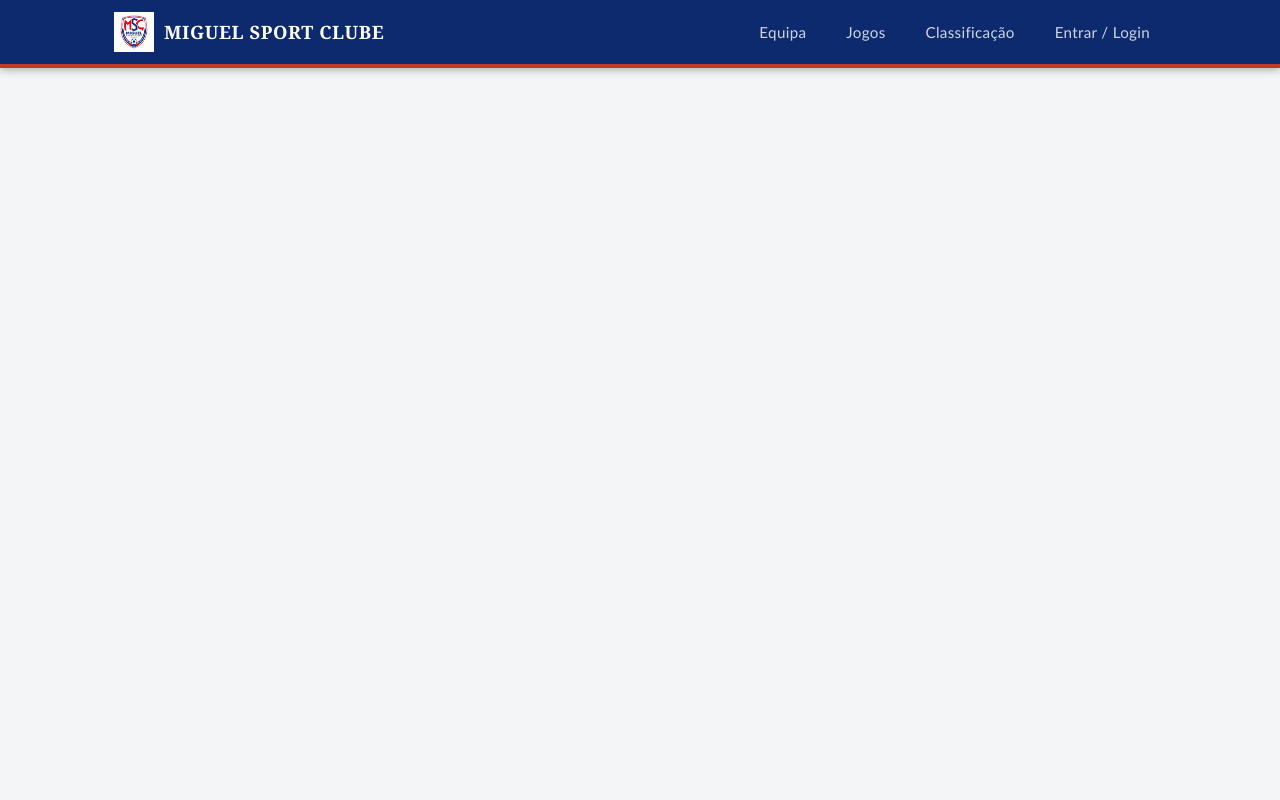
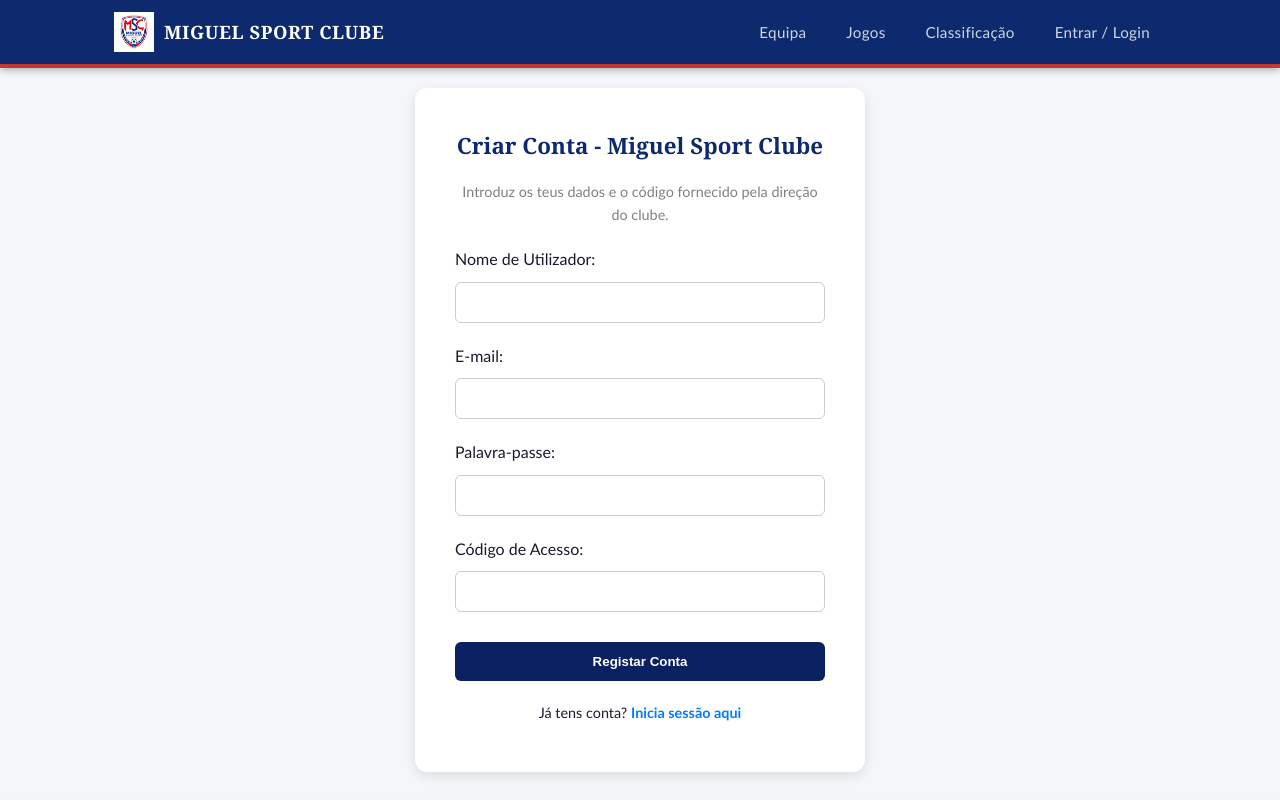
Before and after one commit to mpaciencia/miguel-sport-clube, a React app in the folder frontend/: page /registar in a window 1280 px wide. Built offline with nearby package versions, Linux system fonts and the light colour scheme; the HTML template or start-up script is replaced by a standard one.

Commit message:
registar completo

```diff
--- a/frontend/src/main.jsx
+++ b/frontend/src/main.jsx
@@ -23,6 +23,7 @@ import RegistarResultado from './pages/RegistarResultado.jsx'
 // 4. Login e "segurança"
 import Login from "./pages/Login.jsx";
 import RotaProtegida from "./pages/RotaProtegida.jsx";
+import Registar from "./pages/Registar.jsx";
 
 createRoot(document.getElementById('root')).render(
 
@@ -42,6 +43,8 @@ createRoot(document.getElementById('root')).render(
                             <Dashboard />
                         </RotaProtegida>
                     } />
+                    <Route path="/registar" element={<Registar />} />
+
 
                     {/* --- Rotas Privadas (Staff) --- */}
                     <Route path="/staff/jogadores" element={
--- a/frontend/src/pages/Landingpage.jsx
+++ b/frontend/src/pages/Landingpage.jsx
@@ -58,8 +58,7 @@ function LandingPage() {
                     <div className="placeholder-conteudo">
                         <span className="placeholder-icone">🏟️</span>
                         <p className="placeholder-texto">
-                            Bloco reservado para o Ivo.<br />
-                            Ligar à API <code>/api/jogos/</code> e mostrar o próximo jogo agendado.
+                            ivoxxxxxx<br />
                         </p>
                     </div>
                 </section>
--- a/frontend/src/pages/Login.jsx
+++ b/frontend/src/pages/Login.jsx
@@ -1,5 +1,5 @@
 import { useState, useContext } from 'react';
-import { useNavigate } from 'react-router-dom';
+import { useNavigate, Link } from 'react-router-dom';
 import axios from 'axios'
 import { AuthContext } from "../context/AuthContext.jsx";
 
@@ -28,7 +28,7 @@ const Login = () => {
             if(response.data.is_staff) {
                 navigate('/staff/jogadores');
             } else {
-                navigate('/equipa');
+                navigate('/');
             }
         })
             .catch(error => {
@@ -60,8 +60,21 @@ const Login = () => {
                             required
                         />
                     </div>
+                        <p style={{
+                            color: message.includes("sucesso") ? "mediumseagreen" : "tomato",
+                            fontWeight: "bold",
+                            margin: "15px 0 5px 0",
+                            fontSize: "0.95em"
+                        }}>
+                            {message}
+                        </p>
+
                     <button type="submit">Iniciar Sessão</button>
                 </form>
+
+                <p style={{ marginTop: '20px', fontSize: '0.9em', color: '#4a5568' }}>
+                    Não tens conta? <Link to="/registar" style={{ color: '#007bff', fontWeight: 'bold', textDecoration: 'none' }}>Regista-te aqui</Link>
+                </p>
             </div>
         </div>
     );
--- /dev/null
+++ b/frontend/src/pages/Registar.jsx
@@ -0,0 +1,102 @@
+import { useState } from "react";
+import { useNavigate, Link } from "react-router-dom";
+import axios from 'axios';
+
+const Registar = () => {
+    const navigate = useNavigate();
+
+    const [username, setUsername] = useState('');
+    const [email, setEmail] = useState('');
+    const [password, setPassword] = useState('');
+    const [codigoAcesso, setCodigoAcesso] = useState('');
+    const [message, setMessage] = useState('');
+
+    const lidarComRegisto = (e) => {
+        e.preventDefault();
+
+        axios.post('http://localhost:8000/api/registar/', {
+            username: username,
+            email: email,
+            password: password,
+            codigo_acesso: codigoAcesso
+        })
+            .then(response => {
+                alert(response.data.message);
+                navigate('/login');
+            })
+            .catch(error => {
+                if (error.reponse && error.response.data) {
+                    setMessage(error.response.data.message);
+                } else {
+                    setMessage("Erro ao efetuar o resgisto.");
+                }
+            })
+        }
+
+        return (
+            <div className="login-page-container">
+            <div className="login-card">
+                <h2>Criar Conta - Miguel Sport Clube</h2>
+                <p style={{ color: 'gray', fontSize: '0.9em', marginBottom: '20px' }}>
+                    Introduz os teus dados e o código fornecido pela direção do clube.
+                </p>
+
+                <form onSubmit={lidarComRegisto}>
+                    <div style={{ textAlign: 'left' }}>
+                        <label>Nome de Utilizador:</label>
+                        <input
+                            type="text"
+                            value={username}
+                            onChange={e => setUsername(e.target.value)}
+                            required
+                        />
+                    </div>
+
+                    <div style={{ textAlign: 'left' }}>
+                        <label>E-mail:</label>
+                        <input
+                            type="email"
+                            value={email}
+                            onChange={e => setEmail(e.target.value)}
+                            required
+                        />
+                    </div>
+
+                    <div style={{ textAlign: 'left' }}>
+                        <label>Palavra-passe:</label>
+                        <input
+                            type="password"
+                            value={password}
+                            onChange={e => setPassword(e.target.value)}
+                            required
+                        />
+                    </div>
+
+                    <div style={{ textAlign: 'left' }}>
+                        <label>Código de Acesso:</label>
+                        <input
+                            type="text"
+                            value={codigoAcesso}
+                            onChange={e => setCodigoAcesso(e.target.value)}
+                            required
+                        />
+                    </div>
+
+                    {message && (
+                        <p style={{ color: 'tomato', fontWeight: 'bold', margin: '15px 0' }}>
+                            {message}
+                        </p>
+                    )}
+
+                    <button type="submit" style={{ marginTop: '10px' }}>Registar Conta</button>
+                </form>
+
+                    <p style={{ marginTop: '20px', fontSize: '0.9em' }}>
+                        Já tens conta? <Link to="/login" style={{ color: '#007bff', fontWeight: 'bold' }}>Inicia sessão aqui</Link>
+                    </p>
+            </div>
+        </div>
+        );
+}
+
+export default Registar;
--- a/frontend/src/pages/StaffJogadores.jsx
+++ b/frontend/src/pages/StaffJogadores.jsx
@@ -106,24 +106,19 @@ function StaffJogadores() {
                                     <span style={{ fontSize: '0.9em', color: '#718096' }}>📍 {t.local}</span>
 
                                     {/* Zona de listagem de presenças para o Treinador */}
-                                    <div style={{ marginTop: '10px', fontSize: '0.85em', backgroundColor: '#f8fafc', padding: '8px', borderRadius: '5px' }}>
-
-                                        {/* Listar os Confirmados */}
+                                    <div style={{ marginTop: '10px', fontSize: '0.9em', backgroundColor: '#f8fafc', padding: '8px', borderRadius: '5px' }}>
                                         <div style={{ marginBottom: '5px' }}>
-                                            <span style={{ color: 'mediumseagreen', fontWeight: 'bold' }}>Presentes: ({t.confirmados ? t.confirmados.length : 0}): </span>
+                                            <span style={{ color: 'mediumseagreen', fontWeight: 'bold' }}>Presentes: </span>
                                             <span style={{ color: '#4a5568' }}>
-                                                {t.confirmados && t.confirmados.length > 0 ? t.confirmados.join(', ') : 'Nenhum jogador confirmado'}
+                                                {t.confirmados && t.confirmados.length > 0 ? t.confirmados.join(', ') : 'Ninguém'}
                                             </span>
                                         </div>
-
-                                        {/* Listar os Ausentes */}
                                         <div>
-                                            <span style={{ color: 'tomato', fontWeight: 'bold' }}>Não Presentes({t.ausentes ? t.ausentes.length : 0}): </span>
+                                            <span style={{ color: 'tomato', fontWeight: 'bold' }}>Ausentes: </span>
                                             <span style={{ color: '#4a5568' }}>
-                                                {t.ausentes && t.ausentes.length > 0 ? t.ausentes.join(', ') : 'Nenhuma ausência declarada'}
+                                                {t.ausentes && t.ausentes.length > 0 ? t.ausentes.join(', ') : 'Ninguém'}
                                             </span>
                                         </div>
-
                                     </div>
                                 </li>
                             ))}
```
Also changed, not shown: frontend/src/pages/Dashboard.jsx (+17 -3 lines), 2 other files (tests, documents, lock files or other folders).
